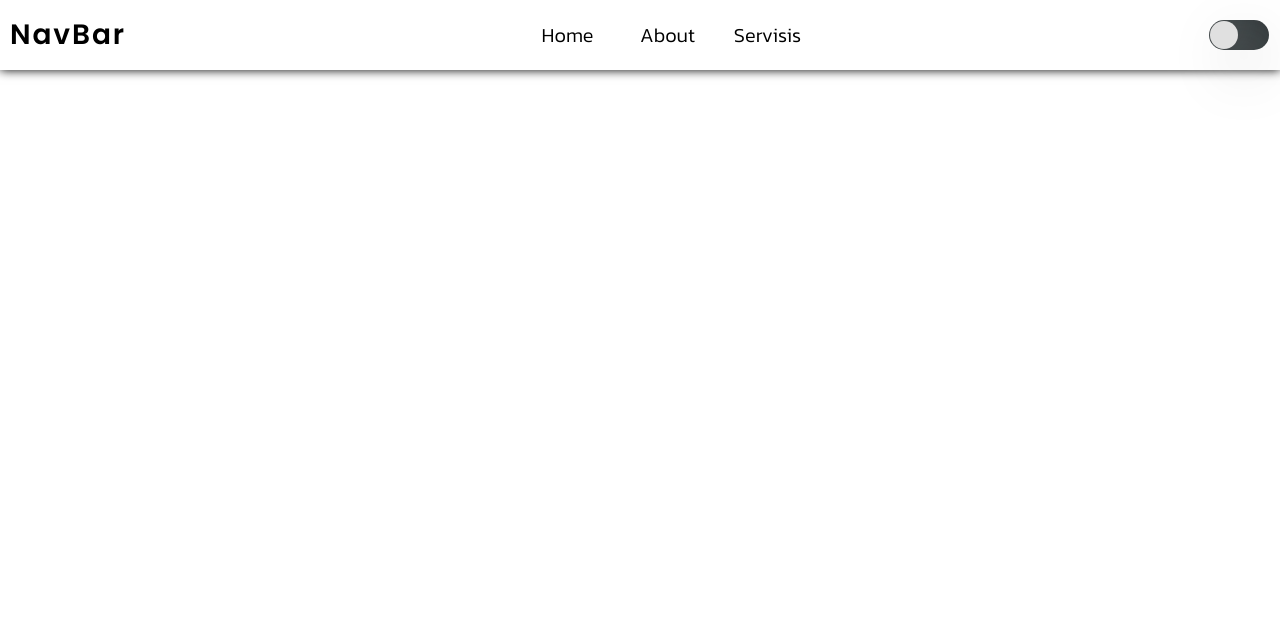
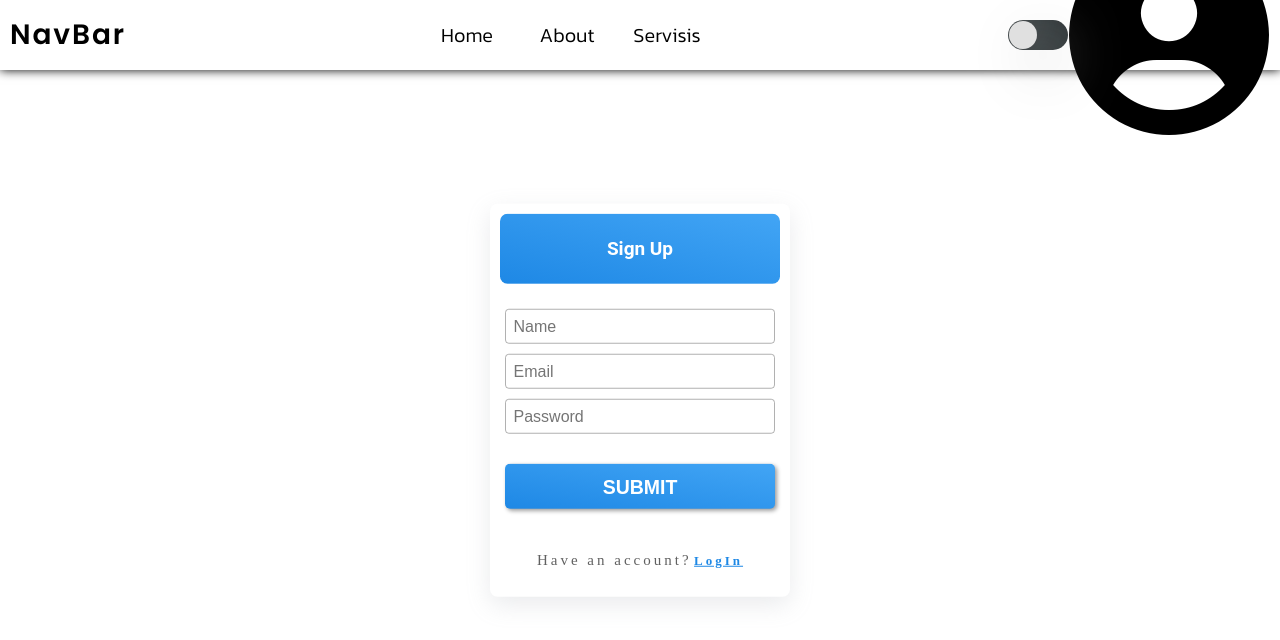
Before and after one commit to Ansh-Rajput/NotsAppFrontEnd, a React (Vite) app: page /logIn/signUp in a window 1280 px wide. Shown: the top 640 px of the page. Built offline with nearby package versions, Linux system fonts and the light colour scheme; some icons are missing.

Commit message:
All this are working properly except fetchUser middleware.

```diff
--- a/index.html
+++ b/index.html
@@ -10,5 +10,7 @@
     <div id="root"></div>
     <script type="module" src="/src/main.jsx"></script>
     <script src="https://kit.fontawesome.com/1dbabaeef9.js" crossorigin="anonymous"></script>
+    <script type="module" src="https://unpkg.com/ionicons@7.1.0/dist/ionicons/ionicons.esm.js"></script>
+<script nomodule src="https://unpkg.com/ionicons@7.1.0/dist/ionicons/ionicons.js"></script>
   </body>
 </html>
--- a/src/App.jsx
+++ b/src/App.jsx
@@ -7,6 +7,8 @@ import Home from './components/Home'
 import About from './components/About'
 import Navbar from './components/NavBar';
 import NoteState from './context/noteContext/NoteState';
+import LogIn from './components/LogIn';
+import SignUp from './components/SignUp';
 
 function App() {
   const [mode,setMode] = useState("light");
@@ -29,8 +31,10 @@ function App() {
       <NoteState>
           <Navbar title="NavBar" mode={mode} setMode={setMode} toggleMode={toggleMode}/>
         <Routes>
-          <Route  path="/" element={<Home mode={mode}/>}/>
-          <Route path="/about" element={<About/>} />
+          <Route exact path="/" element={<Home mode={mode}/>}/>
+          <Route exact path="/about" element={<About/>} />
+          <Route exact path="/logIn" element={<LogIn/>} />
+          <Route exact path="/logIn/signUp" element={<SignUp/>} />
         </Routes>
 
       </NoteState>
--- /dev/null
+++ b/src/Stylesheets/logIn.css
@@ -0,0 +1,142 @@
+.form {
+    position: relative;
+    display: flex;
+    flex-direction: column;
+    border-radius: 0.75rem;
+    background-color: #fff;
+    color: rgb(97 97 97);
+    box-shadow: rgba(149, 157, 165, 0.2) 0px 8px 24px;
+    width: 30rem;
+    background-clip: border-box;
+  }
+
+.center{
+    position: absolute;
+    top: 50%;
+    left: 50%;
+    transform: translate(-50%,-50%);
+}
+
+  .header {
+    position: relative;
+    background-clip: border-box;
+    background-color: #1e88e5;
+    background-image: linear-gradient(to top right,#1e88e5,#42a5f5);
+    margin: 10px;
+    border-radius: 0.75rem;
+    overflow: hidden;
+    color: #fff;
+    box-shadow: 0 0 #0000,0 0 #0000,0 0 #0000,0 0 #0000,rgba(33,150,243,.4);
+    height: 7rem;
+    letter-spacing: 0;
+    line-height: 1.375;
+    font-weight: 600;
+    font-size: 1.9rem;
+    font-family: Roboto, sans-serif;
+    display: flex;
+    align-items: center;
+    justify-content: center;
+  }
+
+  .inputs {
+    padding: 1.5rem;
+    gap: 1rem;
+    display: flex;
+    flex-direction: column;
+  }
+
+  .input-container {
+    display: flex;
+    flex-direction: column;
+    gap: 1rem;
+    min-width: 200px;
+    width: 100%;
+    height: 2.75rem;
+    position: relative;
+  }
+
+  .input {
+    border: 1px solid rgba(128, 128, 128, 0.61);
+    outline: 0;
+    color: rgb(69 90 100);
+    font-weight: 400;
+    font-size: 1.6rem;
+    line-height: 1.25rem;
+    padding: 0.75rem;
+    background-color: transparent;
+    border-radius: .375rem;
+    width: 100%;
+    height: 100%;
+  }
+
+  .input:focus {
+    border: 1px solid #1e88e5;
+  }
+
+  /* .checkbox-container {
+    margin-left: -0.625rem;
+    display: inline-flex;
+    align-items: center;
+  }
+
+  .checkbox {
+    position: relative;
+    overflow: hidden;
+    padding: .55rem;
+    border-radius: 999px;
+    display: flex;
+    align-items: center;
+    cursor: pointer;
+    justify-content: center;
+    background-color: rgba(0, 0, 0, 0.027);
+    height: 35px;
+    width: 35px;
+  } */
+
+  /* .checkbox input {
+    width: 100%;
+    height: 100%;
+    cursor: pointer;
+  }
+
+  .checkbox-text {
+    cursor: pointer;
+  }
+   */
+  .sigin-btn {
+    text-transform: uppercase;
+    font-weight: 700;
+    font-size: 1.95rem;
+    line-height: 3rem;
+    text-align: center;
+    padding: .75rem 1.5rem;
+    background-color: #1e88e5;
+    background-image: linear-gradient(to top right,#1e88e5,#42a5f5);
+    border-radius: .5rem;
+    width: 100%;
+    outline: 0;
+    border: 0;
+    color: #fff;
+  }
+
+  .signup-link {
+    line-height: 1.5;
+    font-weight: 300;
+    font-size: 1.5rem;
+    display: flex;
+    align-items: center;
+    justify-content: center;
+  }
+
+  .signup-link .signUp{
+    line-height: 1.5;
+    font-weight: 700;
+    font-size: 1.3rem;
+    margin-left: .25rem;
+    color: #1e88e5;
+  }
+
+  /* .forget {
+    text-align: right;
+    font-weight: 600;
+  } */
--- a/src/Stylesheets/navbar.css
+++ b/src/Stylesheets/navbar.css
@@ -104,3 +104,11 @@ box-shadow:  20px 20px 60px #bebebe,
     left: 3rem;
     background-color: #fff;
 }
+
+
+/* //ligin */
+
+.link{
+    display: flex;
+    align-items: center;
+}
--- /dev/null
+++ b/src/components/LogIn.jsx
@@ -0,0 +1,52 @@
+import React from 'react'
+import "../Stylesheets/logIn.css"
+import { Link ,useNavigate} from 'react-router-dom'
+
+const LogIn = () => {
+    const navigate = useNavigate();
+
+    const [userData,setUserData] = useState({password:"",email:""});
+
+    const onChange = (e)=>{
+    setUserData({...userData,[e.target.name]:e.target.value});
+  }
+
+  const getUserData = async () => {
+    const data = await fetch(`http://localhost:5000/api/auth/login`,{
+      method:"POST",
+      headers:{
+        "Content-Type":"application/json"
+      },
+      body:JSON.stringify(userData)
+    });
+    const responce = await data.json();
+    console.log(responce);
+    if(responce.status){
+      localStorage.setItem("token",responce.token);
+      navigate("/");
+    }
+    else{
+      setUserData({password:"Wrong Input",email:"Wrong Input"});
+    }
+}
+
+  const onSubmit = (e)=>{
+    e.preventDefault();
+    getUserData();
+  }
+  return (
+    <div className='center'>
+        <form className="form">
+        <div className="header">Sign In</div>
+        <div className="inputs">
+        <input placeholder="Email" className="input" type="text" name='email' value={userData.email} onChange={onChange}/>
+          <input placeholder="Password" className="input" type="password" name='password' value={userData.password}  onChange={onChange}/>
+          <button className="sigin-btn">Submit</button>
+          <p className="signup-link" onClick={onSubmit}>Don't have an account? <Link className='signUp' to="signUp">Sign up</Link></p>
+        </div>
+      </form>
+    </div>
+  )
+}
+
+export default LogIn
--- a/src/components/Navbar.jsx
+++ b/src/components/Navbar.jsx
@@ -39,7 +39,11 @@ const Navbar = (props) => {
             <div className="toggle">
                 <input type="checkbox" name="checkbox" id="checkbox" onClick={toggleMode} />
                 <label htmlFor="checkbox" className='switch'></label>
-                <ion-icon className='icon' name="contrast-outline"></ion-icon>
+                <i className="far fa-solid fa-circle-user" style={{fontSize:"20rem"}}></i>
+                <Link to="/logIn" className="link" style={{color:`${style.color}`}} >
+                    <ion-icon className='icon' name="person-circle-outline"></ion-icon>
+                </Link>
+                {/* <ion-icon className='icon' name="log-in-outline"></ion-icon> */}
             </div>
         </header>
     </>
--- /dev/null
+++ b/src/components/SignUp.jsx
@@ -0,0 +1,56 @@
+import React, { useState } from 'react'
+import { Link, useNavigate } from 'react-router-dom'
+
+const SignUp = () => {
+
+  const navigate = useNavigate();
+
+  const [userData,setUserData] = useState({name:"",password:"",email:""});
+
+  const onChange = (e)=>{
+    setUserData({...userData,[e.target.name]:e.target.value});
+  }
+
+  const getUserData = async () => {
+      const data = await fetch(`http://localhost:5000/api/auth/createUser`,{
+        method:"POST",
+        headers:{
+          "Content-Type":"application/json"
+        },
+        body:JSON.stringify(userData)
+      });
+      const responce = await data.json();
+      console.log(responce);
+      if(responce.status){
+        localStorage.setItem("token",responce.token);
+        navigate("/");
+      }
+      else{
+        setUserData({name:"Wrong Input",password:"Wrong Input",email:"Wrong Input"});
+      }
+  }
+
+  const onSubmit = (e)=>{
+    e.preventDefault();
+    getUserData();
+    // setUserData({name:"",password:"",email:""});
+  }
+
+
+  return (
+    <div className='center'>
+        <form className="form">
+        <div className="header">Sign Up</div>
+        <div className="inputs">
+          <input placeholder="Name" className="input" type="text" name='name' value={userData.name} onChange={onChange}/>
+          <input placeholder="Email" className="input" type="text" name='email' value={userData.email} onChange={onChange}/>
+          <input placeholder="Password" className="input" type="password" name='password' value={userData.password}  onChange={onChange}/>
+          <button className="sigin-btn" onClick={onSubmit}>Submit</button>
+          <p className="signup-link">Have an account? <Link className='signUp' to="../logIn">LogIn</Link></p>
+        </div>
+      </form>
+    </div>
+  )
+}
+
+export default SignUp
```
